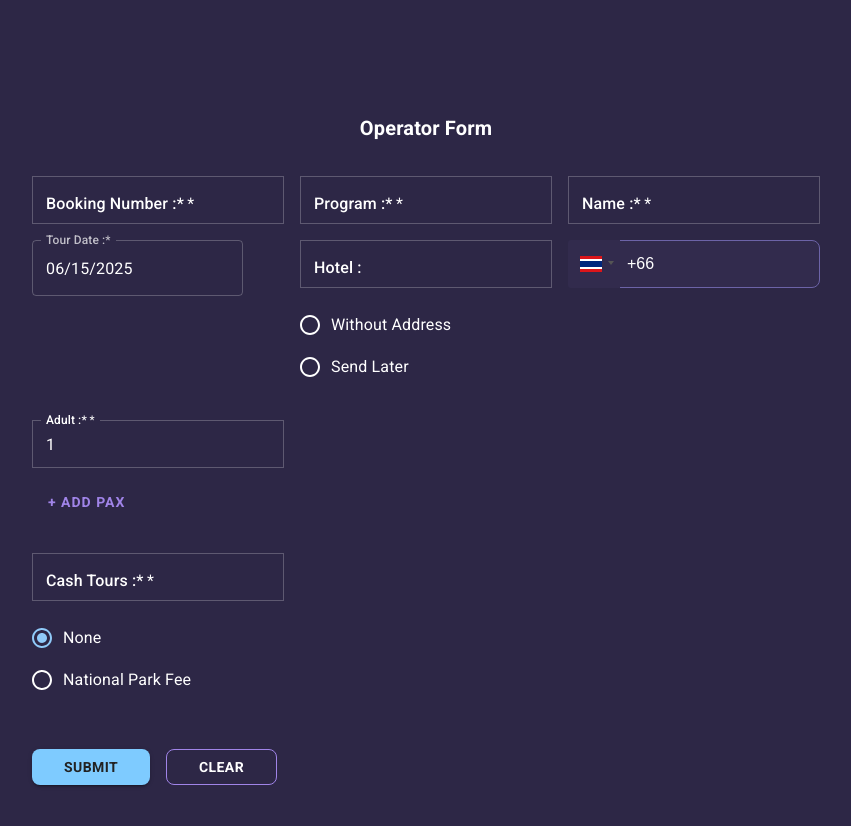
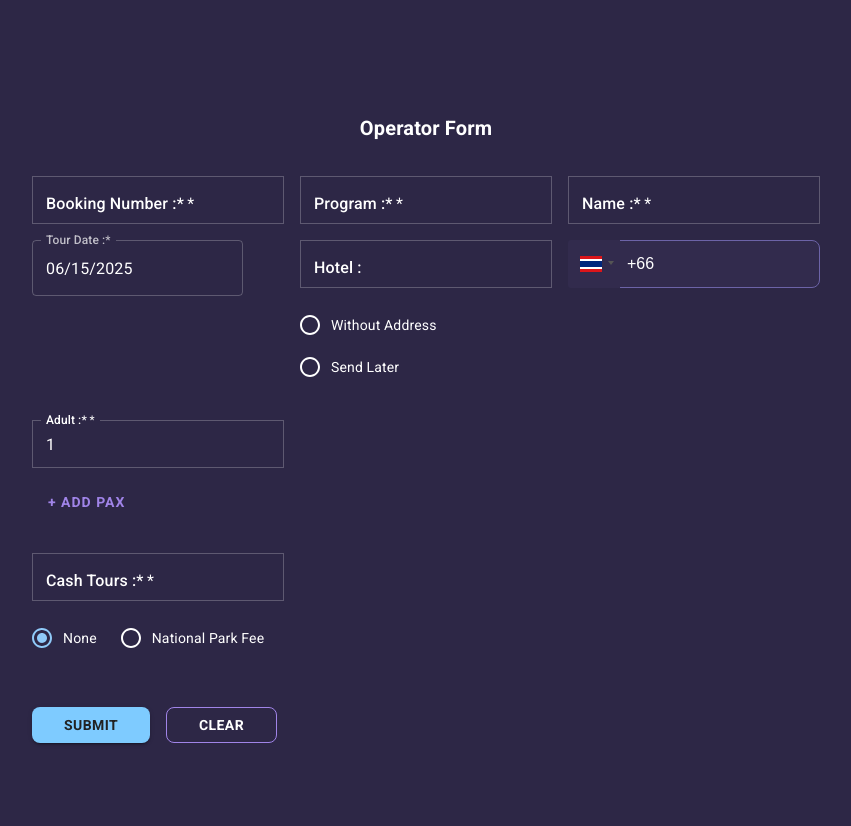
Before and after one commit to majidorc/text-generator, a Next.js app: page / in a window 1280 px wide. Shown: the top 826 px of the page, without its empty margins (214-1065 px from the left). Built offline with nearby package versions, Linux system fonts and the light colour scheme.

Commit message:
Make radio button labels (address and park fee) smaller and lighter

```diff
--- a/pages/index.js
+++ b/pages/index.js
@@ -243,13 +243,13 @@ export default function Home() {
                 <FormControlLabel
                   value="without"
                   control={<Radio sx={{ color: "#fff" }} />}
-                  label={<span style={{ fontWeight: 400 }}>Without Address</span>}
+                  label={<span style={{ fontSize: 14, fontWeight: 400 }}>Without Address</span>}
                   sx={{ mr: 3 }}
                 />
                 <FormControlLabel
                   value="sendLater"
                   control={<Radio sx={{ color: "#fff" }} />}
-                  label={<span style={{ fontWeight: 400 }}>Send Later</span>}
+                  label={<span style={{ fontSize: 14, fontWeight: 400 }}>Send Later</span>}
                 />
               </RadioGroup>
             </Grid>
@@ -384,13 +384,13 @@ export default function Home() {
                 <FormControlLabel
                   value="none"
                   control={<Radio sx={{ color: "#fff" }} />}
-                  label={<span style={{ fontWeight: 400 }}>None</span>}
+                  label={<span style={{ fontSize: 14, fontWeight: 400 }}>None</span>}
                   sx={{ mr: 3 }}
                 />
                 <FormControlLabel
                   value="fee"
                   control={<Radio sx={{ color: "#fff" }} />}
-                  label={<span style={{ fontWeight: 400 }}>National Park Fee</span>}
+                  label={<span style={{ fontSize: 14, fontWeight: 400 }}>National Park Fee</span>}
                 />
               </RadioGroup>
             </Grid>
```
